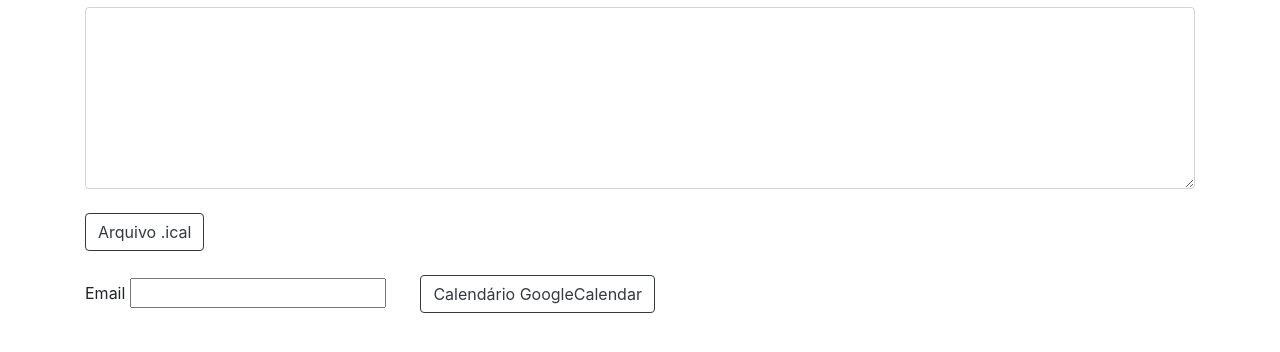
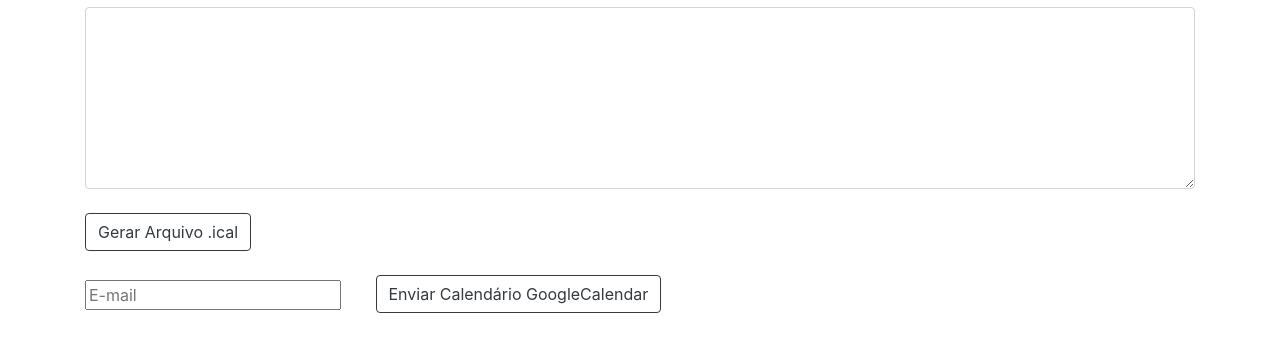
Before and after one commit to kevin-weitgenant/UniversityCalendarAutomation, a Flask app: page / in a window 1280 px wide. Shown: the part 375-727 px from the top of the page. Run offline with Flask 2, Linux system fonts and the light colour scheme.

Commit message:
nome dos botões e placeholder pro e-mail

```diff
--- a/app.py
+++ b/app.py
@@ -15,7 +15,7 @@ def home():
     form = Horarios()
 
     if request.method == 'POST':
-        if request.form['submit'] == 'Calendário GoogleCalendar':
+        if request.form['submit'] == 'Enviar Calendário GoogleCalendar':
 
             if form.body.data != '':
                 dicionario = criar_dicionario(form.body.data)
@@ -39,7 +39,7 @@ def home():
                 flash("Copie no cobalto em ALUNO/CONSULTA/HORÁRIOS", 'missing')
                 return render_template('home.html', form = form)
 
-        elif request.form['submit'] == 'Arquivo .ical':
+        elif request.form['submit'] == 'Gerar Arquivo .ical':
 
 
             if form.body.data != '':
@@ -61,4 +61,4 @@ def getCalendar():
     return render_template("calendario.html", calendar_id = calendar_id)
 
 if __name__ == '__main__':
-    app.run(port=5000,debug=False)
+    app.run(port=5000,debug=True)
--- a/templates/base.html
+++ b/templates/base.html
@@ -10,7 +10,7 @@
     />
     <style>
       .f-r {
-        margin-left:30px;;
+        margin-left:30px;;margin-bottom: 5px;
 }
     </style>
 
--- a/templates/home.html
+++ b/templates/home.html
@@ -53,12 +53,12 @@
     {{form.hidden_tag()}} {{form.body(class="form-control", rows = "7")}}
     <br />
 
-    {{form.submit(class="btn btn-outline-dark", value = "Arquivo .ical")}}
+    {{form.submit(class="btn btn-outline-dark", value = "Gerar Arquivo .ical")}}
 
     <br />
     <br />
-    {{form.email.label}} {{form.email(class="form-label")}}
-    {{form.submit(class="btn btn-outline-dark f-r", value = "Calendário GoogleCalendar")}}
+    {{form.email(class="form-label", placeholder = "E-mail")}}
+    {{form.submit(class="btn btn-outline-dark f-r", value = "Enviar Calendário GoogleCalendar")}}
 
   </form>
 </div>
```
Also changed, not shown: Create_embeddedGoogleCalendar.py (+12 -3 lines).
